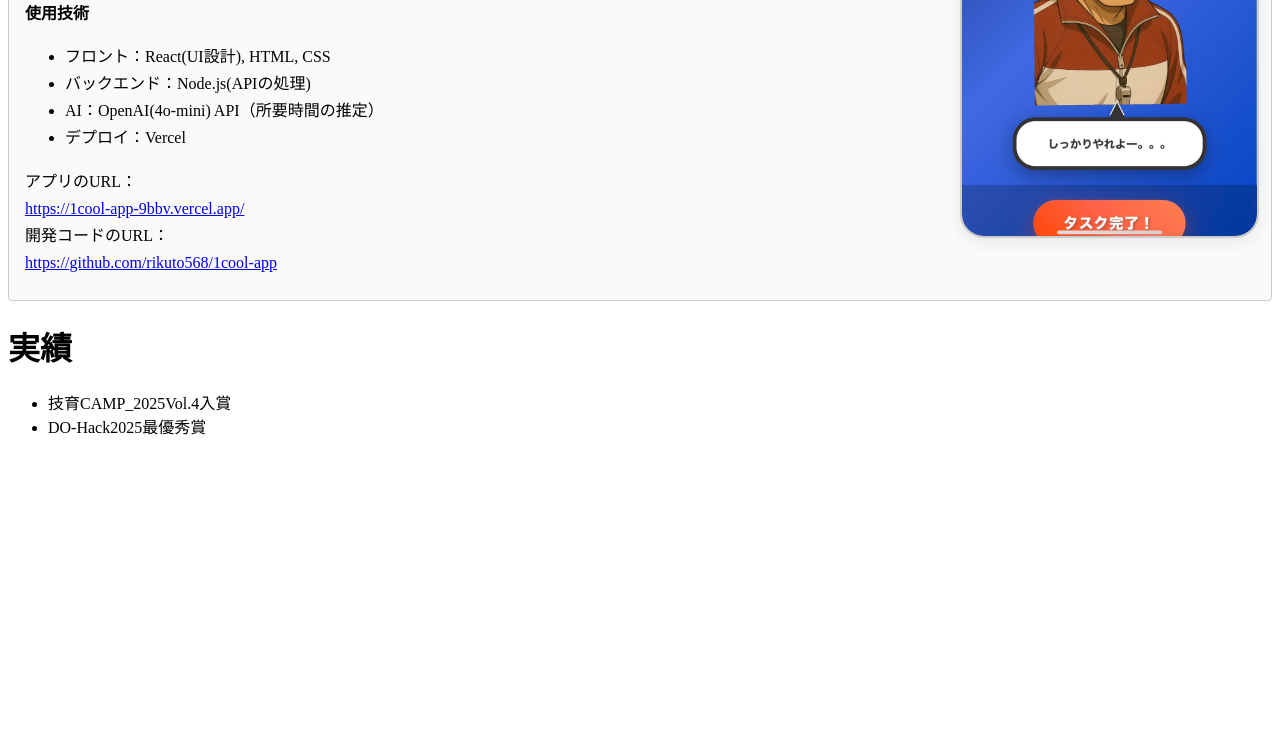
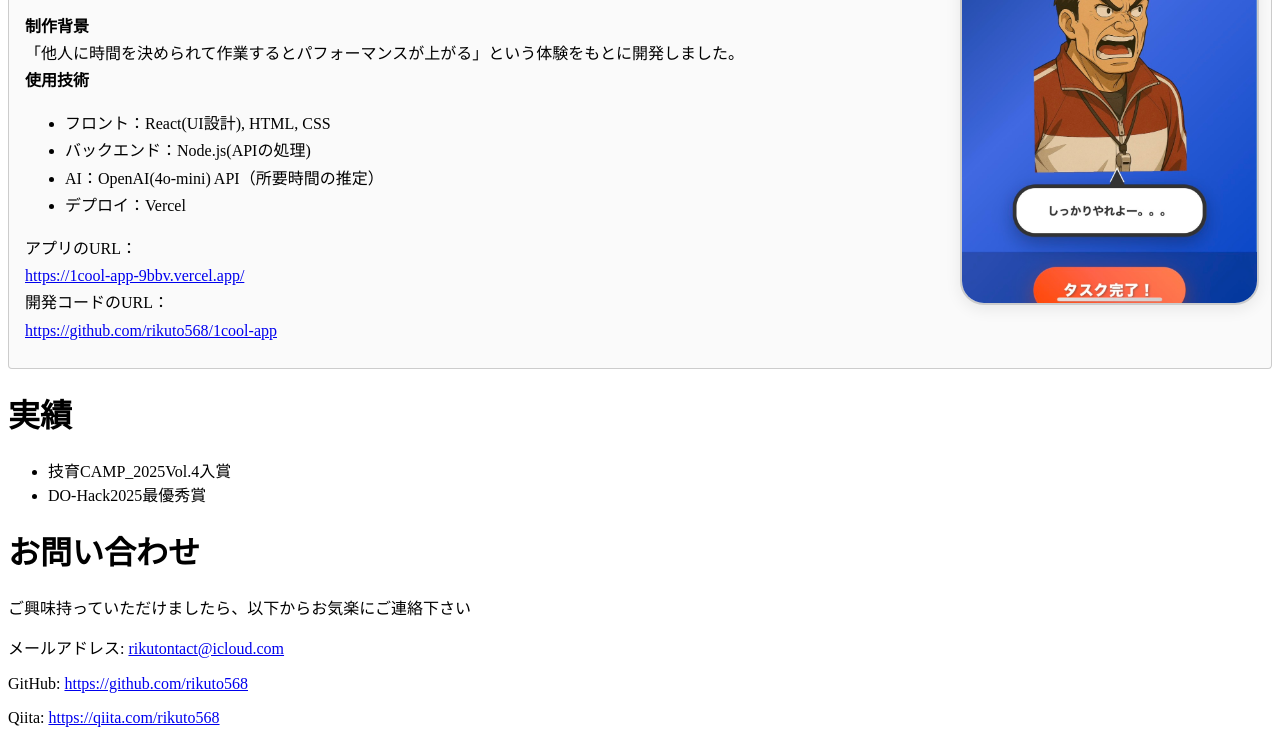
Before and after one commit to rikuto568/portfolio, a plain HTML site: page index.html in a window 1280 px wide. Shown: the part 1250-1993 px from the top of the page. Before the commit the page ends 1704 px from the top, so only its background shows below. Drawn offline with Linux system fonts and the light colour scheme.

Commit message:
微調整

```diff
--- a/index.html
+++ b/index.html
@@ -7,18 +7,12 @@
     <link rel="stylesheet" href="style.css">
   </head>
   <body>
-    <!-- 書くこと
-    自己紹介
-    スキルセット
-    今まで作ってきたプロジェクト
-    実績
-    メールアドレス
-    ぎっとハブのリンク -->
+    <h1 class="portfolio-title">ポートフォリオ</h1>
     <h1>about me</h1>
     <div class="profile-section">
       <p class="profile-text">
       初めまして。ポートフォリオをご覧いただきありがとうございます。
-      同志社大学法学部在学中の小寺陸叶です。法律の知識と情報技術を組み合わせた新しい価値を創造することを目指しています。
+      小寺陸叶と申します。同志社大学法学部法律学科に在籍しております。法律の知識と情報技術を組み合わせた新しい価値を創造することを目指しています。
       これまで、ハッカソンや個人開発などを通して、複数のWebアプリを制作してまいりました。
       現在は基本情報技術者試験の取得を目指しつつ、ReactやJSなどのフロントエンドの技術を学んでおります。
       実務経験を積ませていただくことを最も重要視して考えておりますので、格安でもお仕事をお受けさせてもらえたらなと考えております。どうぞよろしくお願いいたします。
@@ -152,6 +146,12 @@
   <li>DO-Hack2025最優秀賞</li>
 </ul>
 
+<h1>お問い合わせ</h1>
+<p>ご興味持っていただけましたら、以下からお気楽にご連絡下さい</p>
+<p>メールアドレス: <a href="mailto:rikutontact@icloud.com">rikutontact@icloud.com</a></p>
+<p>GitHub: <a href="https://github.com/rikuto568" target="_blank">https://github.com/rikuto568</a></p>
+<p>Qiita: <a href="https://qiita.com/rikuto568" target="_blank">https://qiita.com/rikuto568</a></p>
+
   <script src="script.js"></script>
   </body>
 </html>
```
